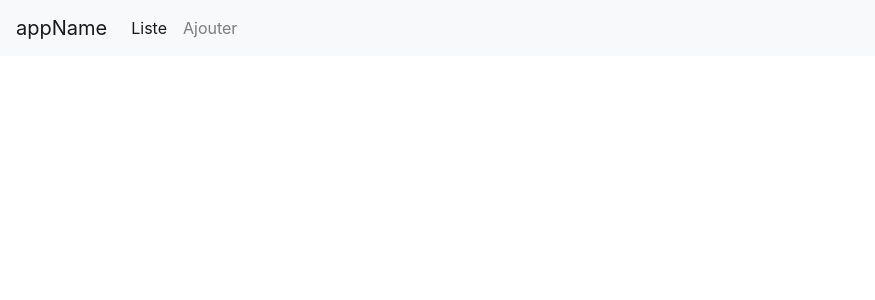
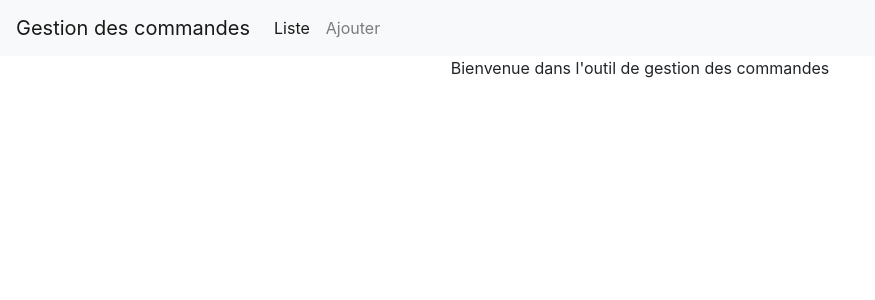
Before and after one commit to nlegriel/Angular20171002, an Angular app in the folder my-app/: page /home in a window 1280 px wide. Before the commit this address led to /. Shown: the top 300 px of the page, without its empty margins (0-875 px from the left). Built offline with nearby package versions, Linux system fonts and the light colour scheme.

Commit message:
Home page + page not found

```diff
--- a/my-app/src/app/app.module.ts
+++ b/my-app/src/app/app.module.ts
@@ -12,6 +12,8 @@ import { FilterPipe } from './filter.pipe';
 import { StateDirective } from './state.directive';
 import { CollectionService } from './collection.service';
 import { AppRoutingModule } from './app-routing/app-routing.module';
+import { HomeComponent } from './home/home.component';
+import { PageNotFoundComponent } from './page-not-found/page-not-found.component';
 
 @NgModule({
   declarations: [
@@ -21,7 +23,9 @@ import { AppRoutingModule } from './app-routing/app-routing.module';
     ModalComponent,
     FormComponent,
     FilterPipe,
-    StateDirective
+    StateDirective,
+    HomeComponent,
+    PageNotFoundComponent
   ],
   imports: [
     BrowserModule,
--- /dev/null
+++ b/my-app/src/app/home/home.component.html
@@ -0,0 +1,5 @@
+<div class="container">
+  <p class="text-center">
+    Bienvenue dans l'outil de gestion des commandes
+  </p>
+</div>
--- /dev/null
+++ b/my-app/src/app/home/home.component.ts
@@ -0,0 +1,15 @@
+import { Component, OnInit } from '@angular/core';
+
+@Component({
+  selector: 'app-home',
+  templateUrl: './home.component.html',
+  styleUrls: ['./home.component.scss']
+})
+export class HomeComponent implements OnInit {
+
+  constructor() { }
+
+  ngOnInit() {
+  }
+
+}
--- a/my-app/src/app/menu/menu.component.html
+++ b/my-app/src/app/menu/menu.component.html
@@ -1,6 +1,6 @@
 <!--The content below is only a placeholder and can be replaced.-->
 <nav class="navbar navbar-expand-lg navbar-light bg-light">
-  <a routerLink="/list" class="navbar-brand">{{ title }}</a>
+  <a routerLink="/home" class="navbar-brand">{{ title }}</a>
   <button class="navbar-toggler" type="button" data-toggle="collapse" data-target="#navbarSupportedContent" aria-controls="navbarSupportedContent" aria-expanded="false" aria-label="Toggle navigation">
     <span class="navbar-toggler-icon"></span>
   </button>
--- a/my-app/src/app/menu/menu.component.ts
+++ b/my-app/src/app/menu/menu.component.ts
@@ -12,7 +12,7 @@ export class MenuComponent implements OnInit {
   constructor() { }
 
   ngOnInit() {
-    this.title = 'appName';
+    this.title = 'Gestion des commandes';
   }
 
 }
--- a/my-app/src/app/modal/modal.component.ts
+++ b/my-app/src/app/modal/modal.component.ts
@@ -1,4 +1,4 @@
-import { Component, OnInit, Input, OnDestroy } from '@angular/core';
+import { Component, Input, OnDestroy } from '@angular/core';
 import { NgbModal, NgbActiveModal } from '@ng-bootstrap/ng-bootstrap';
 import { Router } from '@angular/router';
 
@@ -7,15 +7,12 @@ import { Router } from '@angular/router';
   templateUrl: './modal.component.html',
   styleUrls: ['./modal.component.scss']
 })
-export class ModalComponent implements OnInit, OnDestroy {
+export class ModalComponent implements OnDestroy {
 
   @Input() msg;
 
   constructor(public activeModal: NgbActiveModal, private _Router: Router) {}
 
-  ngOnInit() {
-  }
-
   ngOnDestroy(): void {
     this._Router.navigate(['/list']);
   }
--- /dev/null
+++ b/my-app/src/app/page-not-found/page-not-found.component.html
@@ -0,0 +1,8 @@
+<div class="container">
+  <p class="text-center">
+    La page n'existe pas
+  </p>
+  <p class="text-center">
+    <a routerLink="/home">Retourner à la page d'accueil</a>
+  </p>
+</div>
--- /dev/null
+++ b/my-app/src/app/page-not-found/page-not-found.component.ts
@@ -0,0 +1,15 @@
+import { Component, OnInit } from '@angular/core';
+
+@Component({
+  selector: 'app-page-not-found',
+  templateUrl: './page-not-found.component.html',
+  styleUrls: ['./page-not-found.component.scss']
+})
+export class PageNotFoundComponent implements OnInit {
+
+  constructor() { }
+
+  ngOnInit() {
+  }
+
+}
```
Also changed, not shown: my-app/src/app/app-routing/app-routing.module.ts (+6 -1 lines), my-app/src/app/home/home.component.scss (added), my-app/src/app/page-not-found/page-not-found.component.scss (added), 2 other files (tests, documents, lock files or other folders).
